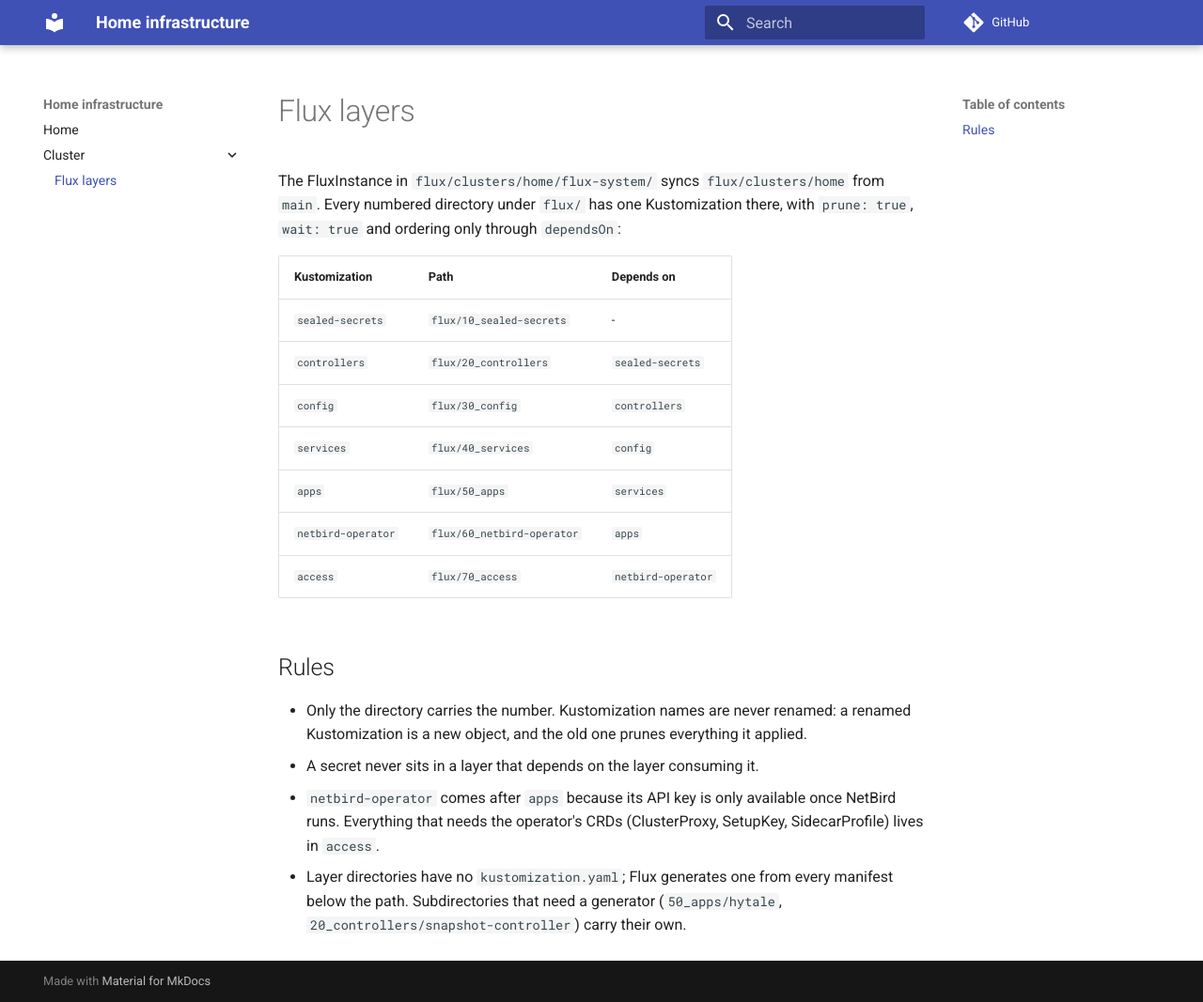
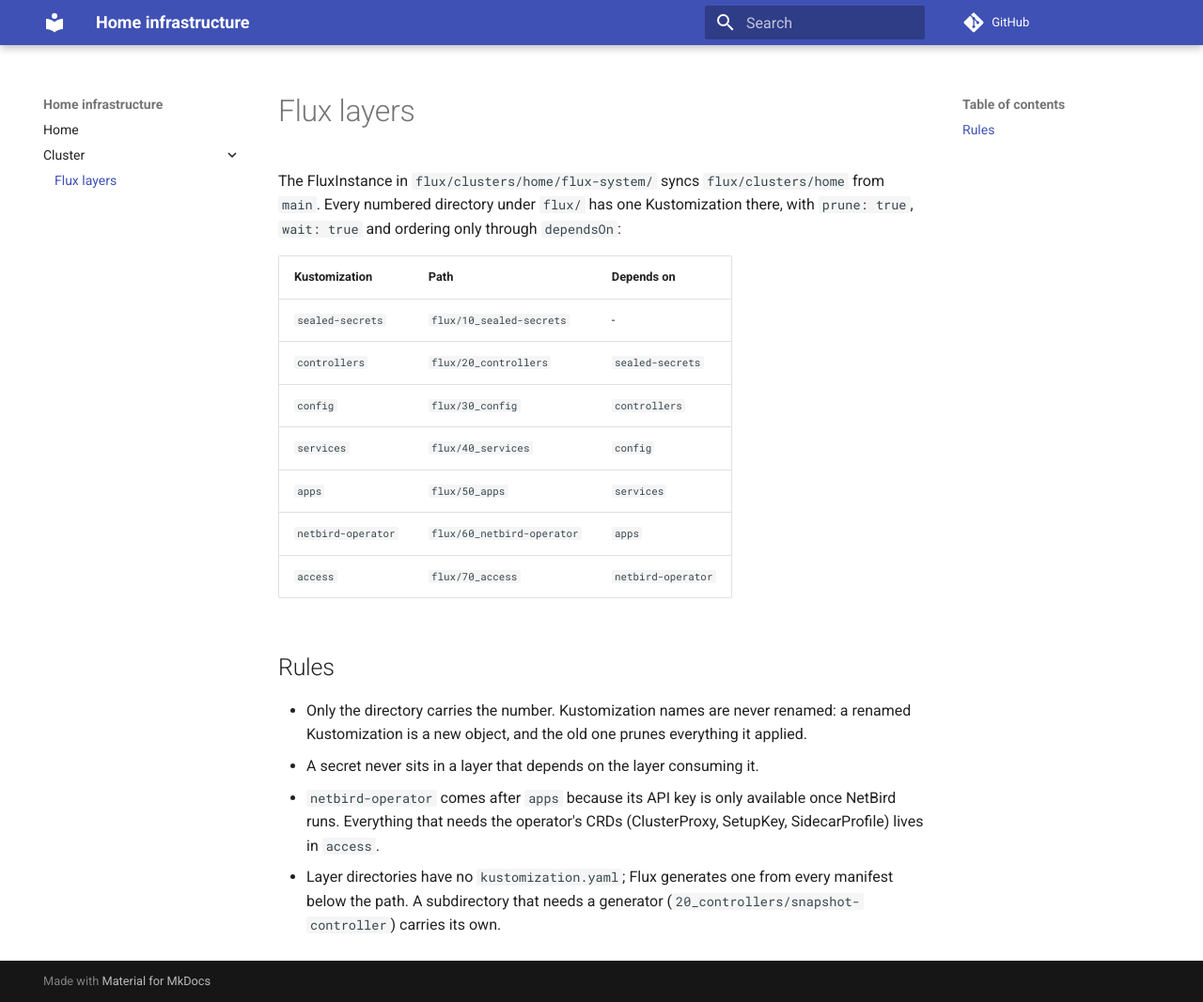
Before and after one commit to LuukBlankenstijn/infra, an MkDocs documentation site: the page built from docs/cluster/layers.md, in a window 1280 px wide and 1067 px high. Shown: the whole window at 94% size. Built offline with MkDocs 1.6.1 and Material for MkDocs 9.7.7, drawn with Linux system fonts in a browser that asks for light colours; comment, search, counter and statistics services are not loaded.

Commit message:
feat: remove hytale; add the infra-admin LAN kubeconfig

```diff
--- a/docs/cluster/layers.md
+++ b/docs/cluster/layers.md
@@ -24,5 +24,5 @@ with `prune: true`, `wait: true` and ordering only through `dependsOn`:
   once NetBird runs. Everything that needs the operator's CRDs (ClusterProxy,
   SetupKey, SidecarProfile) lives in `access`.
 - Layer directories have no `kustomization.yaml`; Flux generates one from every
-  manifest below the path. Subdirectories that need a generator
-  (`50_apps/hytale`, `20_controllers/snapshot-controller`) carry their own.
+  manifest below the path. A subdirectory that needs a generator
+  (`20_controllers/snapshot-controller`) carries its own.
```
Also changed, not shown: 17 other files.
